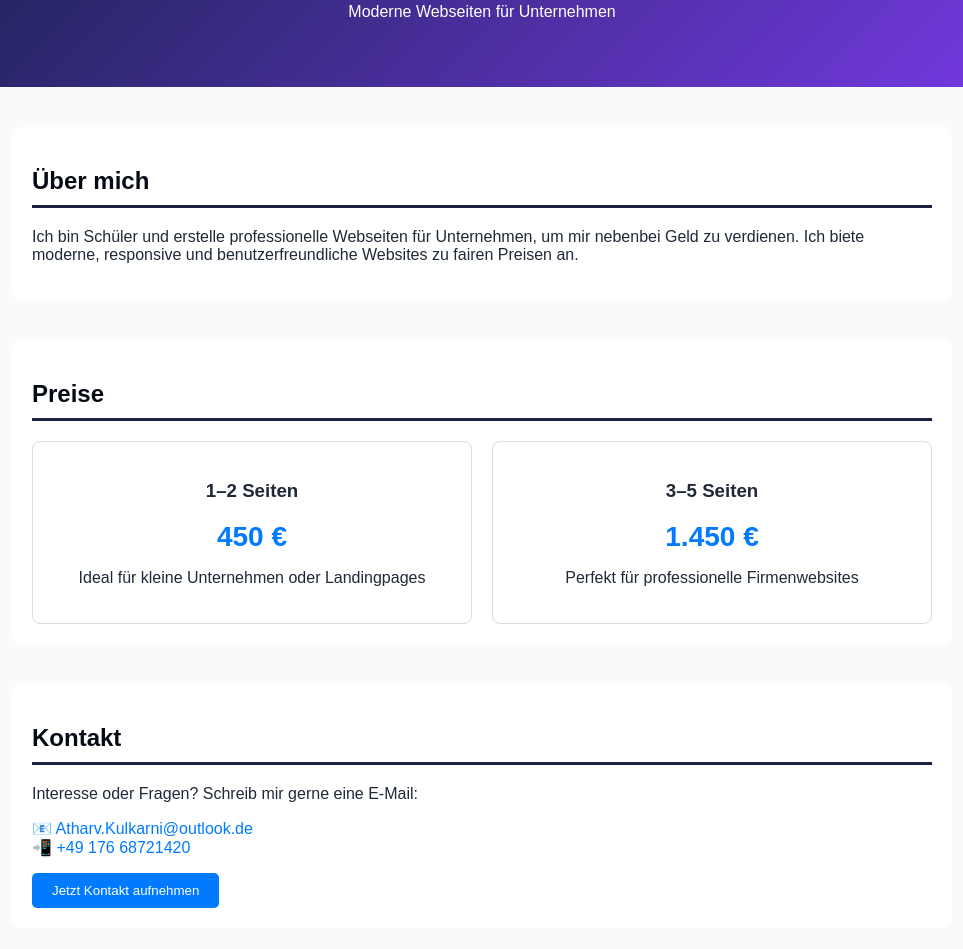
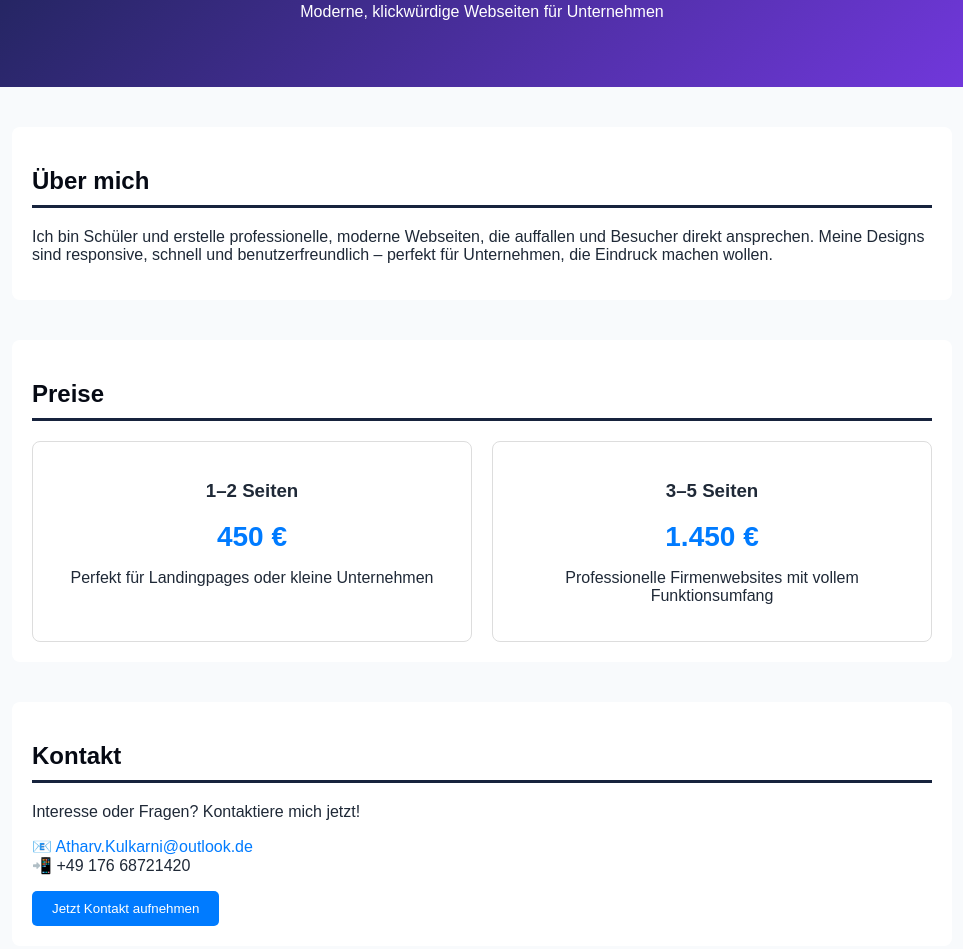
Before and after one commit to Atharv2220/website, a plain HTML site: page index.html in a window 1280 px wide. Shown: the part 127-1076 px from the top of the page, without its empty margins (158-1121 px from the left). Drawn offline with Linux system fonts and the light colour scheme.

Commit message:
Update index.html

```diff
--- a/index.html
+++ b/index.html
@@ -5,23 +5,19 @@
     <title>Webdesign – Atharv Kulkarni</title>
     <meta name="viewport" content="width=device-width, initial-scale=1.0">
     <link rel="stylesheet" href="style.css">
-    <link src="script.js?v=2"></script>
 </head>
-
 <body>
 
 <header>
     <h1>Webdesign & Website-Erstellung</h1>
-    <p>Moderne Webseiten für Unternehmen</p>
+    <p>Moderne, klickwürdige Webseiten für Unternehmen</p>
 </header>
 
 <section>
     <h2>Über mich</h2>
     <p>
-        Ich bin Schüler und erstelle professionelle Webseiten für Unternehmen,
-        um mir nebenbei Geld zu verdienen.
-        Ich biete moderne, responsive und benutzerfreundliche Websites
-        zu fairen Preisen an.
+        Ich bin Schüler und erstelle professionelle, moderne Webseiten, die auffallen und Besucher direkt ansprechen.
+        Meine Designs sind responsive, schnell und benutzerfreundlich – perfekt für Unternehmen, die Eindruck machen wollen.
     </p>
 </section>
 
@@ -31,28 +27,22 @@
         <div class="card">
             <h3>1–2 Seiten</h3>
             <p class="price">450 €</p>
-            <p>Ideal für kleine Unternehmen oder Landingpages</p>
+            <p>Perfekt für Landingpages oder kleine Unternehmen</p>
         </div>
-
         <div class="card">
             <h3>3–5 Seiten</h3>
             <p class="price">1.450 €</p>
-            <p>Perfekt für professionelle Firmenwebsites</p>
+            <p>Professionelle Firmenwebsites mit vollem Funktionsumfang</p>
         </div>
     </div>
 </section>
 
 <section>
     <h2>Kontakt</h2>
-    <p>Interesse oder Fragen? Schreib mir gerne eine E-Mail:</p>
+    <p>Interesse oder Fragen? Kontaktiere mich jetzt!</p>
     <p>
-        📧 <a href="mailto:Atharv.Kulkarni@outlook.de">
-        Atharv.Kulkarni@outlook.de
-        </a>
-        <br>
-        📲 <a>
-            +49 176 68721420
-        </a>
+        📧 <a href="mailto:Atharv.Kulkarni@outlook.de">Atharv.Kulkarni@outlook.de</a> <br>
+        📲 +49 176 68721420
     </p>
 
     <button onclick="contactAlert()">Jetzt Kontakt aufnehmen</button>
```
